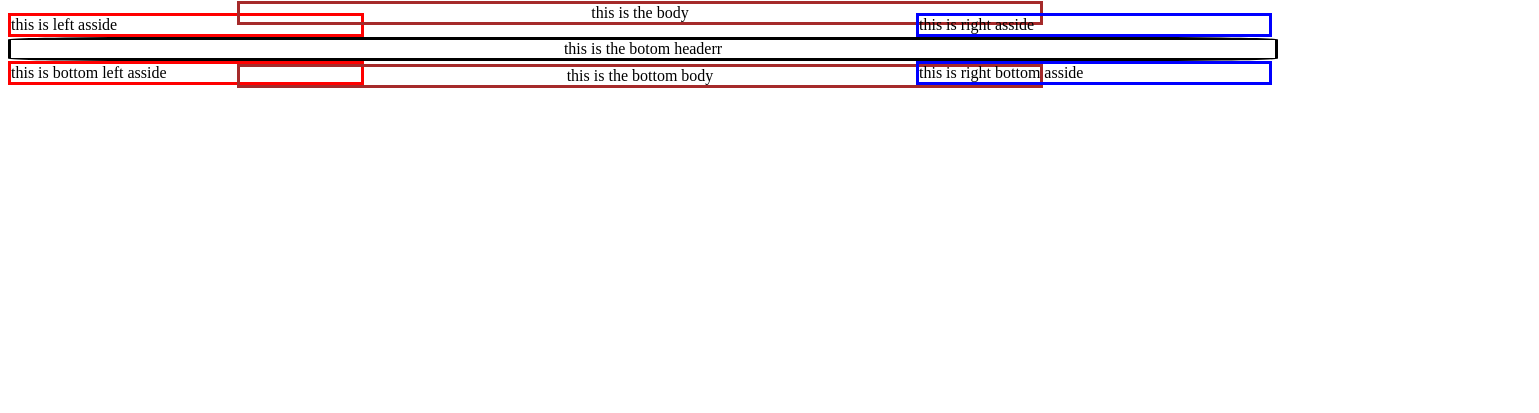
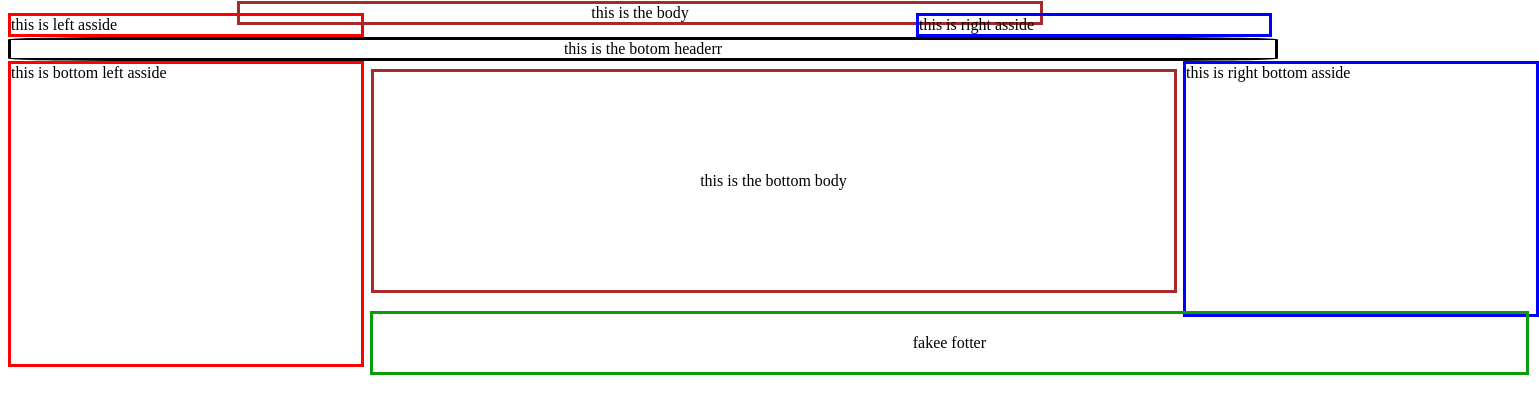
Before and after one commit to ian7o/schematica-de-um-site, a plain HTML site: page index.html in a window 1280 px wide. Shown: the part 239-652 px from the top of the page, 1539 px wide, since content can reach past the window. Drawn offline with Linux system fonts and the light colour scheme.

Commit message:
everything equal to exercise

```diff
--- a/Style.css
+++ b/Style.css
@@ -22,9 +22,12 @@ p.centerText{
     border: 3px solid brown;
     width: 800px;
 }
-.buttom{
+.bottomTXT{
     position: absolute;
-    top: 15px;
+    transform: translate(-50%, -50%);
+
+    top: 40%;
+    padding: 100px 0px;
 }
 aside.left{
     text-align: left;
@@ -48,4 +51,21 @@ section.bottomSection{
 }
 section.separeContent{
     position: relative;
+    width: 1531px;
+    height: 300px;
 }
+.bottom{
+    position: absolute;
+    height: 300px;
+}
+.bottom2{
+    position: absolute;
+    height: 250px;
+}
+.fakeFotter{
+    position: absolute;
+    right: 10px;
+    top: 250px;
+    padding: 20px 540px;
+    border: 3px solid rgb(9, 158, 9);
+}
--- a/index.html
+++ b/index.html
@@ -21,9 +21,10 @@
       <section class="bottomSection">this is the botom headerr</section>
 
       <section class="separeContent">
-        <aside class="asside left">this is bottom left asside</aside>
-        <p class="centerText buttom">this is the bottom body</p>
-        <aside class="asside right">this is right bottom asside</aside>
+        <aside class="asside left bottom">this is bottom left asside</aside>
+        <p class="centerText bottomTXT">this is the bottom body</p>
+        <aside class="asside right bottom2">this is  right bottom asside</aside>
+        <div class="fakeFotter"> fakee fotter</div>
       </section>
 
     </main>
```
